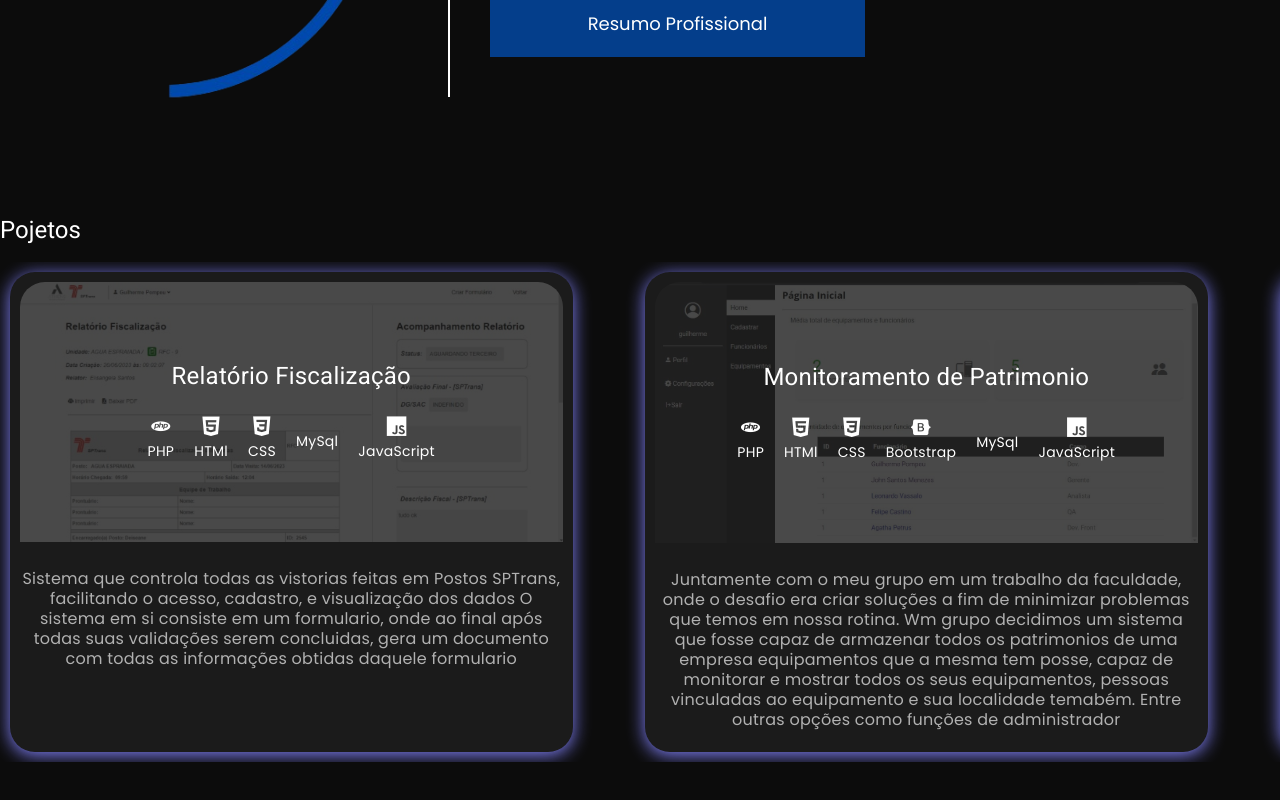
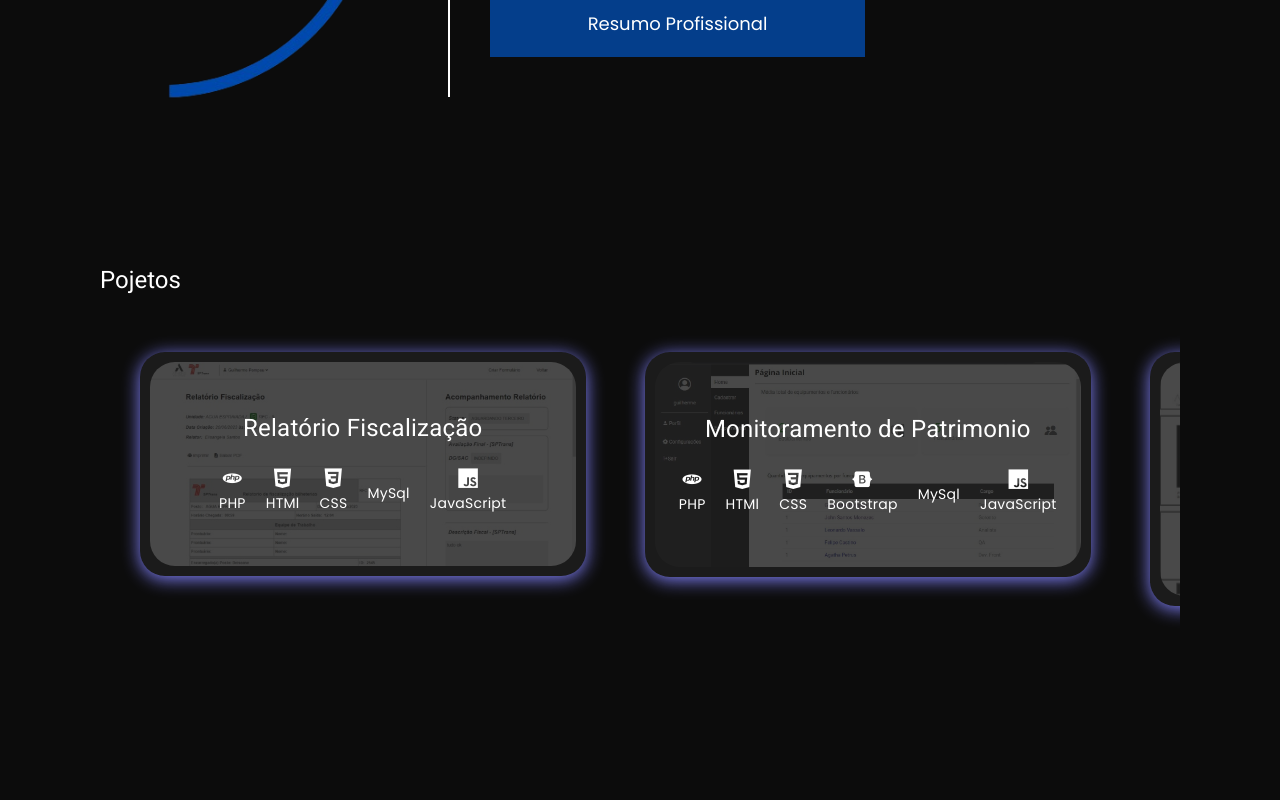
Before and after one commit to GMPompeu/Gm-Pompeu-portifolio, an Angular app: page / in a window 1280 px wide. Shown: the part 1026-1826 px from the top of the page. After the commit the page ends 1722 px from the top, so only its background shows below. Built offline with nearby package versions, Linux system fonts and the light colour scheme.

Commit message:
Projetcs scss

```diff
--- a/src/app/modules/portifolio/components/projects/projects.component.html
+++ b/src/app/modules/portifolio/components/projects/projects.component.html
@@ -1,3 +1,4 @@
+<div class="content-projects">
   <div class="content-pjtcs">
     <h1>Pojetos</h1>
   </div>
@@ -6,6 +7,7 @@
       <div class="swiper-slide" *ngFor="let project of arrayProjects()">
         <div class="card-wrapper">
           <div class="card">
+            <div class="card2">
               <div class="image-container">
                 <img
                   [src]="project.preview.image"
@@ -31,11 +33,10 @@
                   </div>
                 </div>
               </div>
-          <div class="content-container">
-            <p class="resume">{{ project.preview.resume }}</p>
             </div>
           </div>
         </div>
       </div>
     </div>
   </div>
+</div>
--- a/src/app/modules/portifolio/components/projects/projects.component.scss
+++ b/src/app/modules/portifolio/components/projects/projects.component.scss
@@ -1,27 +1,24 @@
+@import '../../../../../assets/colors/colors.scss';
+
+.content-projects{
+  padding: 50px 100px 0px 100px;
+}
+
 .slide-container {
   width: 100%;
   height: 90%;
   padding: 10px;
   overflow: hidden;
-}
-
-.card-wrapper {
-  position: relative;
-}
+  padding: 40px 40px;
 
   .card {
     position: relative;
     width: 90%;
-  height: 30rem;
     border-radius: 25px;
-  background-color: rgb(27, 27, 27);
-  box-shadow: rgb(130, 130, 252) 0px 3px 18px;
+    background-color: $card-background;
+    box-shadow: 0px 3px 18px $card-shadow;
     padding: 10px;
-}
-
-.image-container {
-  position: relative;
-}
+    cursor: pointer;
 
     .card-img {
       display: flex;
@@ -30,10 +27,10 @@
       height: 100%;
       width: 100%;
       object-fit: contain;
-  border-radius: 25px 25px 0px 0px;
+      border-radius: 25px;
+      transition: 1.2s;
       opacity: 0.2;
     }
-
     .content-overlay {
       position: absolute;
       top: 0;
@@ -44,42 +41,40 @@
       flex-direction: column;
       justify-content: center;
       align-items: center;
-  color: #fff;
       text-align: center;
+      transition: 1.2s;
     }
-
     .card-title {
       font-size: 24px;
     }
-
     .icon-label-container {
       display: flex;
       justify-content: center;
       align-items: center;
       margin-top: 10px;
-}
 
     .icon-wrapper {
       display: flex;
       flex-direction: column;
       align-items: center;
       margin: 0 10px;
-}
-
-.icon-wrapper i {
+        i{
           font-size: 20px;
         }
-
-.icon-wrapper label {
+        label{
           font-size: 14px;
           margin-top: 5px;
         }
-
-.resume {
-  font-size: 16px;
-  color: #b1b1b1;
-  text-align: center;
       }
-.content-container{
-  margin-top: 5%;
     }
+    &:hover{
+      .card-img{
+        opacity: 1;
+        scale: 1.04;
+      }
+      .content-overlay{
+        opacity: 0;
+      }
+    }
+  }
+}
--- a/src/assets/colors/colors.scss
+++ b/src/assets/colors/colors.scss
@@ -1,6 +1,9 @@
 $color-background: rgb(12, 12, 12);
 $color-dialog:rgb(37, 37, 37);
 $dialog-border: rgb(202, 202, 202);
+
+$card-shadow:rgb(130, 130, 252);
+$card-background: rgb(27, 27, 27);
 
 $blue-contents: #043E8B;
 $blue-contents-hover:#043472;
```
Lines whose indentation alone changed are shown as unchanged.
